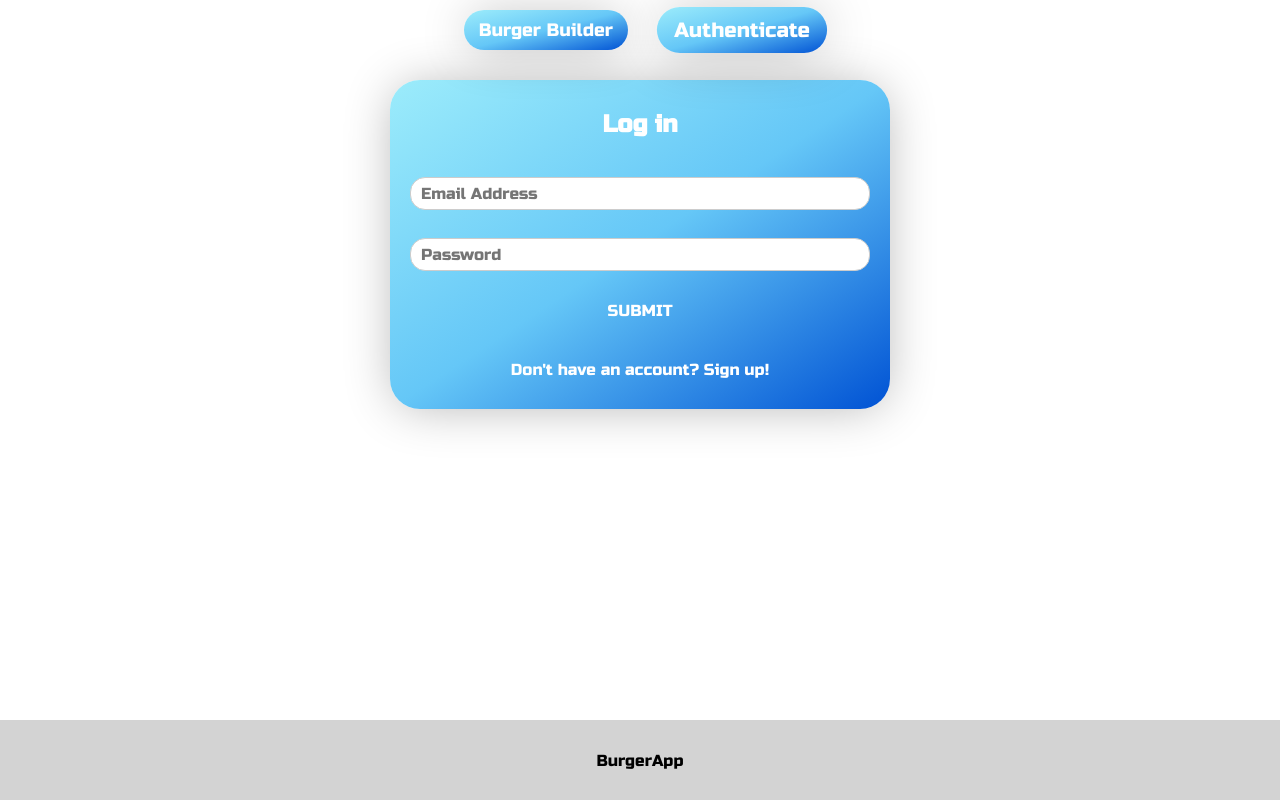
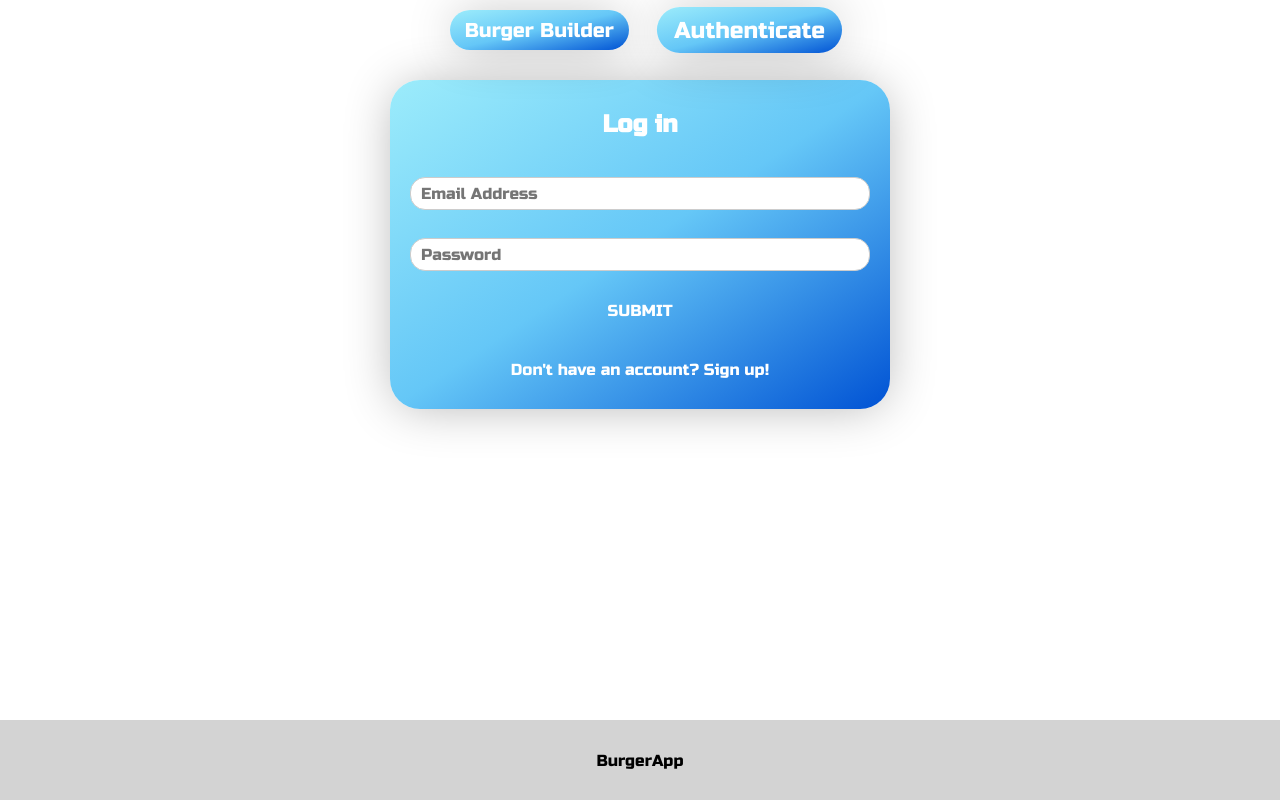
Before and after one commit to Badyl1g/react-burger-app, a React app: page /auth in a window 1280 px wide. Built offline with nearby package versions, Linux system fonts and the light colour scheme.

Commit message:
Made NavLinks font-size larger

```diff
--- a/src/components/Navigation/NavigationItems/NavigationItem/NavigationItem.scss
+++ b/src/components/Navigation/NavigationItems/NavigationItem/NavigationItem.scss
@@ -25,9 +25,9 @@
     // box-sizing: border-box;
     // display: block;
     width: 100%;
-    font-size: 18px;
+    font-size: 20px;
     @include Button();
-    padding: 10px 15px;
+    padding: 12px 20px;
 
     &:active, &.active, &:hover {
       // color: #40A4C8;
```
Also changed, not shown: 8 other files (tests, documents, lock files or other folders).
